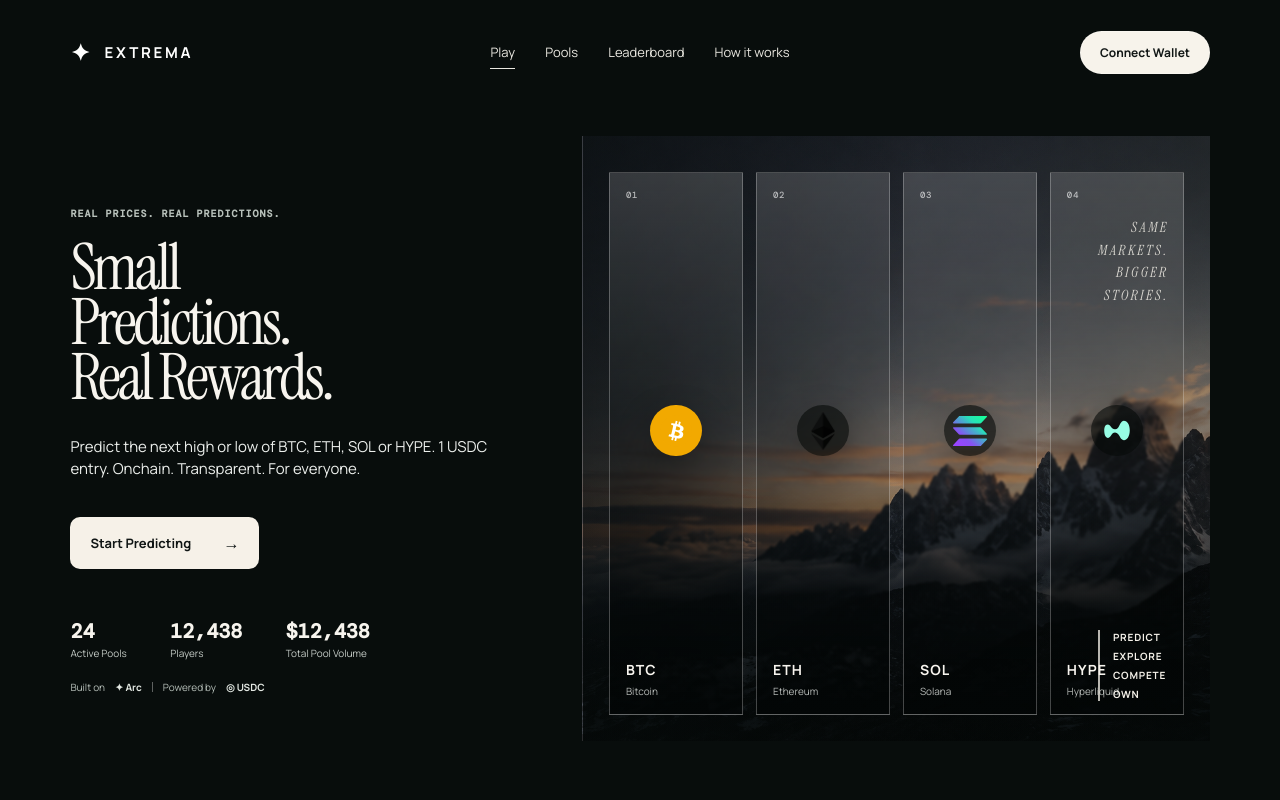
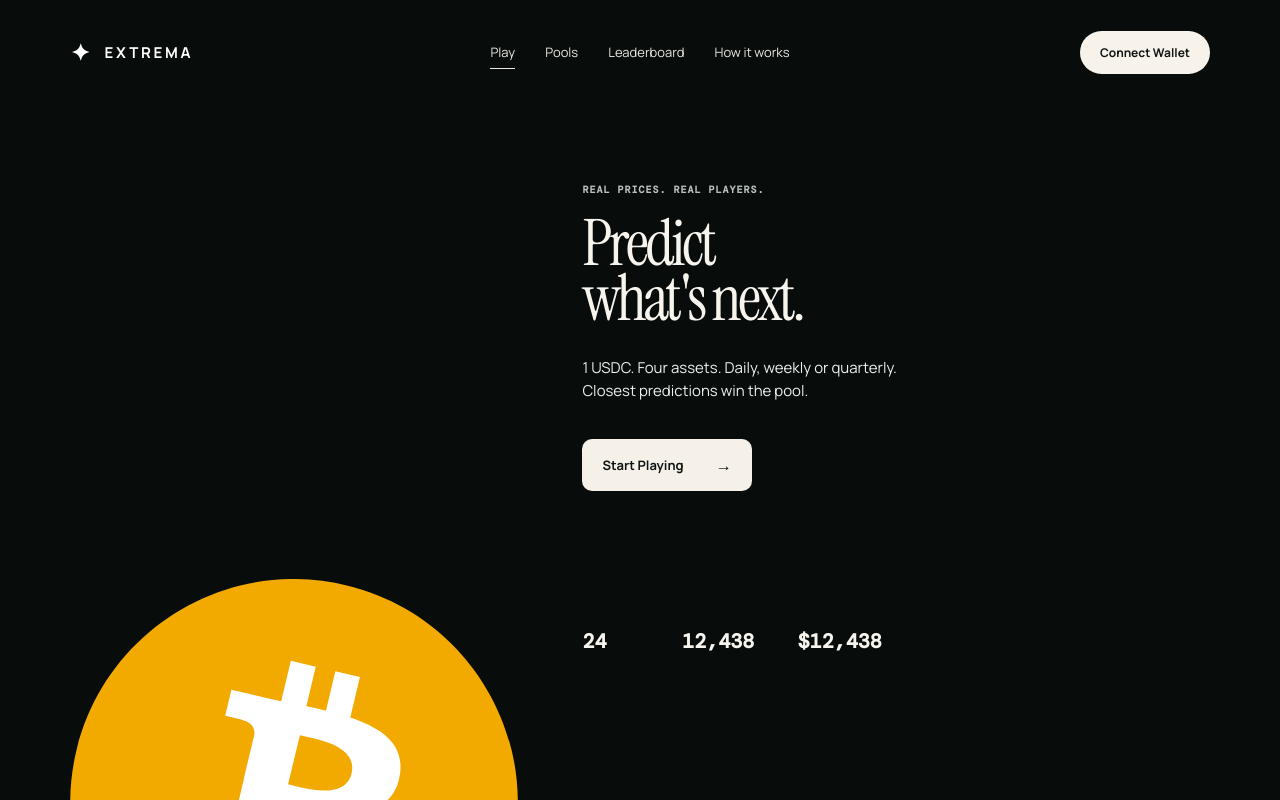
Before and after one commit to dharmanan/extrama-arc, a Next.js app: page / in a window 1280 px wide. Built offline with nearby package versions, Linux system fonts and the light colour scheme.

Commit message:
fix: rebuild homepage as unified editorial composition

```diff
--- a/app/page.tsx
+++ b/app/page.tsx
@@ -12,44 +12,72 @@
   return (
     <main className={styles.page}>
       <header className={styles.header}>
-        <Link className={styles.brand} href="/" aria-label="EXTREMA ana sayfa"><span aria-hidden="true">✦</span> EXTREMA</Link>
-        <nav className={styles.nav} aria-label="Ana navigasyon">
+        <Link className={styles.brand} href="/" aria-label="EXTREMA home">
+          <span aria-hidden="true">✦</span>
+          EXTREMA
+        </Link>
+
+        <nav className={styles.nav} aria-label="Main navigation">
           <Link className={styles.active} href="/">Play</Link>
           <Link href="/pools">Pools</Link>
           <Link href="/results/184">Leaderboard</Link>
           <a href="#how">How it works</a>
         </nav>
+
         <Link className={styles.wallet} href="/wallet">Connect Wallet</Link>
       </header>
 
       <section className={styles.hero} aria-labelledby="home-title">
+        <div className={styles.mountainLayer} aria-hidden="true" />
+
         <div className={styles.copy}>
-          <p className={styles.eyebrow}>REAL PRICES. REAL PREDICTIONS.</p>
-          <h1 id="home-title">Small Predictions.<br />Real Rewards.</h1>
-          <p className={styles.body}>Predict the next high or low of BTC, ETH, SOL or HYPE. 1 USDC entry. Onchain. Transparent. For everyone.</p>
-          <Link className={styles.cta} href="/pools">Start Predicting <span aria-hidden="true">→</span></Link>
-          <dl className={styles.stats}>
-            <div><dt>24</dt><dd>Active Pools</dd></div>
-            <div><dt>12,438</dt><dd>Players</dd></div>
-            <div><dt>$12,438</dt><dd>Total Pool Volume</dd></div>
-          </dl>
-          <p className={styles.trust}>Built on <b>✦ Arc</b><i /> Powered by <b>◎ USDC</b></p>
+          <p className={styles.eyebrow}>REAL PRICES. REAL PLAYERS.</p>
+          <h1 id="home-title">Predict<br />what&apos;s next.</h1>
+          <p className={styles.body}>
+            1 USDC. Four assets. Daily, weekly or quarterly.<br />
+            Closest predictions win the pool.
+          </p>
+          <Link className={styles.cta} href="/pools">
+            Start Playing
+            <span aria-hidden="true">→</span>
+          </Link>
         </div>
 
-        <div className={styles.visual} aria-label="Dört aktif varlık">
-          <div className={styles.visualShade} />
-          <p className={styles.manifesto}>SAME<br />MARKETS.<br />BIGGER<br />STORIES.</p>
-          <div className={styles.panes}>
-            {assets.map((asset, index) => (
-              <article className={`${styles.pane} ${styles[asset.tone]}`} key={asset.name}>
-                <span className={styles.paneIndex}>0{index + 1}</span>
-                <div className={styles.logoWrap}><img src={asset.src} alt={`${asset.label} logo`} /></div>
-                <div className={styles.paneMeta}><b>{asset.name}</b><small>{asset.label}</small></div>
-              </article>
-            ))}
-          </div>
-          <div className={styles.rail}><span>Predict</span><span>Explore</span><span>Compete</span><span>Own</span></div>
+        <div className={styles.assetField} aria-label="Prediction assets">
+          {assets.map((asset) => (
+            <Link
+              className={`${styles.assetPane} ${styles[asset.tone]}`}
+              href="/pools"
+              key={asset.name}
+              aria-label={`Explore ${asset.label} pools`}
+            >
+              <span className={styles.assetLogo}>
+                <img src={asset.src} alt="" />
+              </span>
+              <span className={styles.assetMeta}>
+                <b>{asset.name}</b>
+                <small>{asset.label}</small>
+              </span>
+            </Link>
+          ))}
         </div>
+
+        <dl className={styles.stats}>
+          <div><dt>24</dt><dd>Active Pools</dd></div>
+          <div><dt>12,438</dt><dd>Players</dd></div>
+          <div><dt>$12,438</dt><dd>Total Volume</dd></div>
+        </dl>
+
+        <p className={styles.trust}>
+          Built on <b>✦ Arc</b>
+          <i aria-hidden="true" />
+          Powered by <b className={styles.usdc}>◎ USDC</b>
+        </p>
+
+        <p className={styles.note} aria-hidden="true">
+          Different<br />outlooks.<br />
+          <span>A brighter<br />tomorrow.</span>
+        </p>
       </section>
     </main>
   );
```
